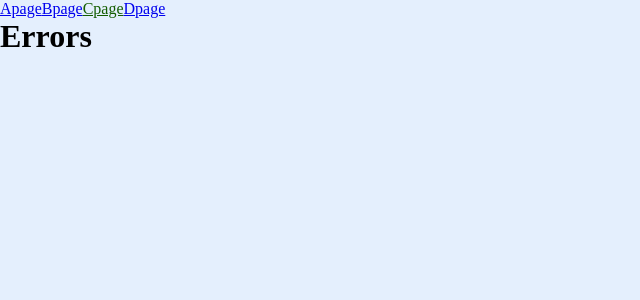
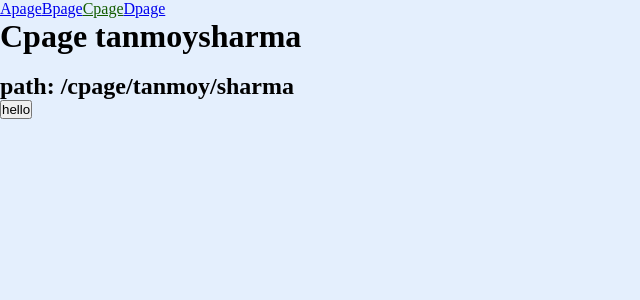
Before and after one commit to tanmoy108/React.js-Files, a React (Create React App) app: page /cpage/tanmoy/sharma in a window 1280 px wide. Shown: the top 300 px of the page, without its empty margins (0-640 px from the left). Built offline with nearby package versions, Linux system fonts and the light colour scheme.

Commit message:
13/4/2022 1:11Am

```diff
--- a/src/App.js
+++ b/src/App.js
@@ -13,7 +13,7 @@ const App = () => {
       <Routes>
         <Route path="/" element={<Apage />} />
         <Route path="/bpage" element={<Bpage />} />
-        <Route path="/cpage/:name" element={<Cpage />} />
+        <Route path="/cpage/:fname/:lname" element={<Cpage />} />
         <Route path="*" element={<Errors />} />
       </Routes>
     </>
--- a/src/Cpage.jsx
+++ b/src/Cpage.jsx
@@ -1,11 +1,28 @@
 import React from "react";
-import { useParams } from "react-router-dom";
+import { useLocation, useParams } from "react-router-dom";
 
 const Cpage = () => {
-  const {name} = useParams();
+  const { fname, lname } = useParams();
+  const location = useLocation();
+  console.log(location);
   return (
     <>
-      <h1>Cpage {name} </h1>
+      <h1>
+        Cpage {fname}
+        {lname}
+      </h1>
+      <br />
+      <h2>path: {location.pathname}</h2>
+
+      {location.pathname === "/cpage/tanmoy/sharma" ? (
+        <button
+          onClick={() => {
+            alert("you got it");
+          }}
+        >
+          hello
+        </button>
+      ) : null}
     </>
   );
 };
--- a/src/Menu.jsx
+++ b/src/Menu.jsx
@@ -18,7 +18,7 @@ const Menu = () => {
       </NavLink>
       <NavLink
         className={({ isActive }) => (isActive ? "active-style" : "none")}
-        to="/cpage/tanmoy"
+        to="/cpage/tanmoy/sharma"
       >
         Cpage
       </NavLink>
```
